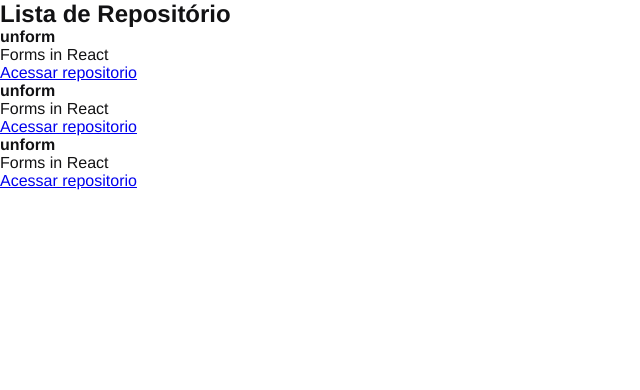
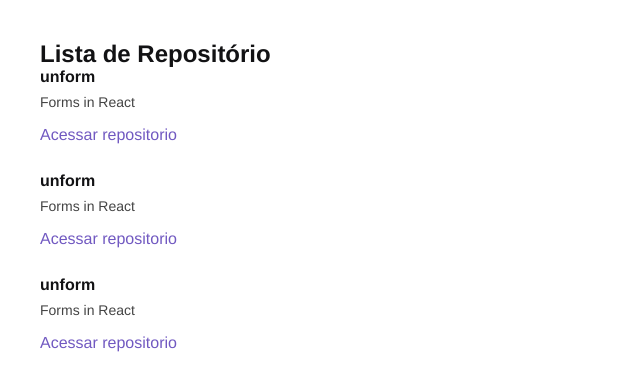
Before and after one commit to igoormatias/iginite-githubexplorer, a React app: page / in a window 1280 px wide. Shown: the top 390 px of the page, without its empty margins (0-640 px from the left). Built offline with nearby package versions, Linux system fonts and the light colour scheme.

Commit message:
feat: estilizando respository list

```diff
--- a/src/components/RepositoryList.jsx
+++ b/src/components/RepositoryList.jsx
@@ -1,4 +1,6 @@
 import { RepositoryItem } from "./RepositoryItem";
+
+import '../styles/repositories.scss'
 
 const repository = {
     name:'unform',
--- a/src/styles/global.css
+++ /dev/null
@@ -1,10 +0,0 @@
-* {
-    margin: 0;
-    padding: 0;
-    box-sizing: border-box;
-}
-
-body {
-    font: Arial, Helvetica, sans-serif;
-    cursor: pointer;
-}
--- /dev/null
+++ b/src/styles/repositories.scss
@@ -0,0 +1,30 @@
+section.repository-list {
+    margin: 40px;
+
+    h1 {
+        margin-top: 16px;
+    }
+
+    ul {
+        list-style: none;
+    }
+
+    li {
+        & + li {
+            margin-top: 28px;
+        }
+
+        p {
+            font-size: 14px;
+            color:#444;
+            margin-top: 8px;
+        }
+
+        a {
+            display: inline-block;
+            margin-top: 16px;
+            text-decoration: none;
+            color:#7159c1;
+        }
+    }
+}
```
Also changed, not shown: 1 other file (tests, documents, lock files or other folders).
